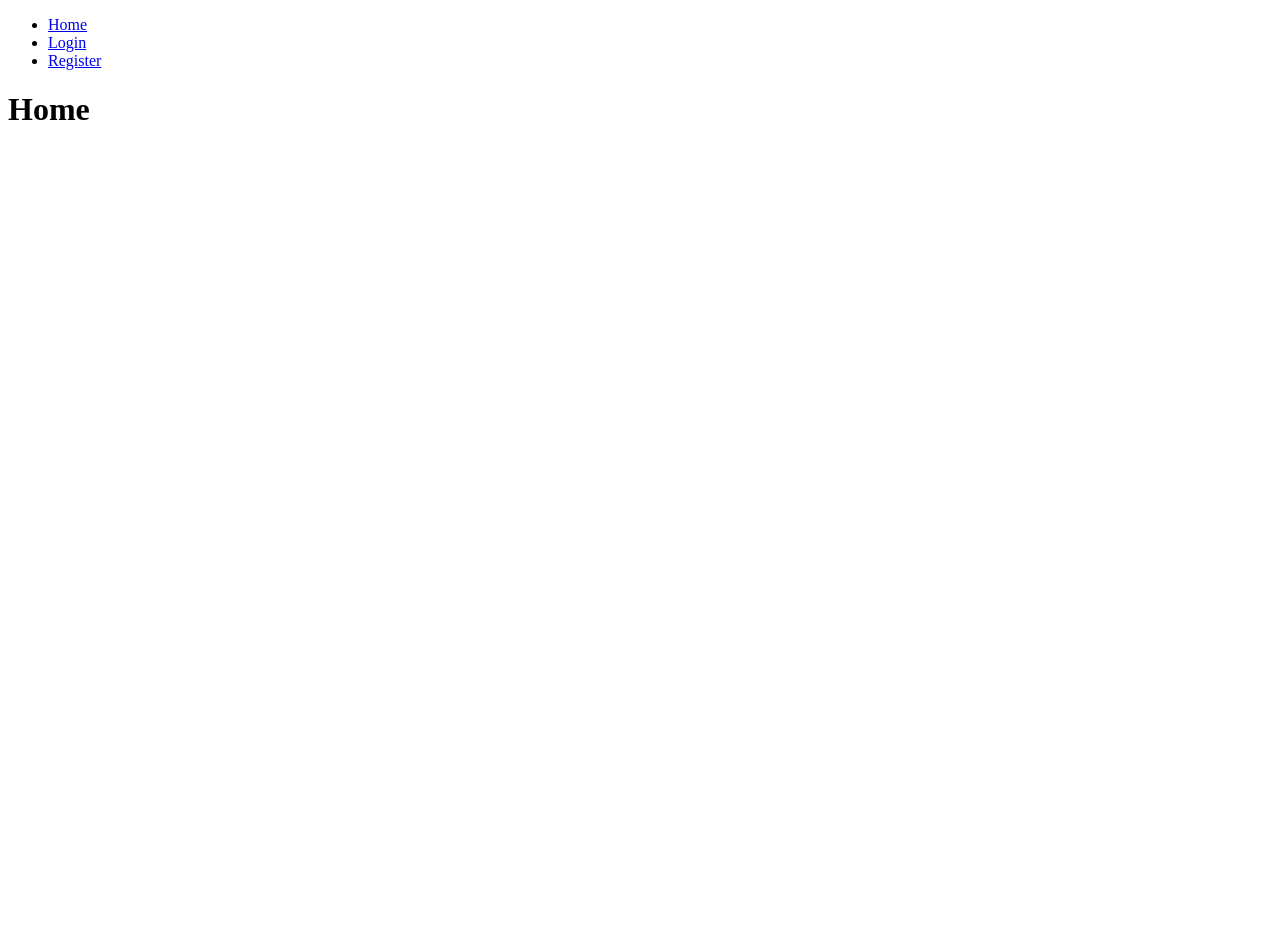
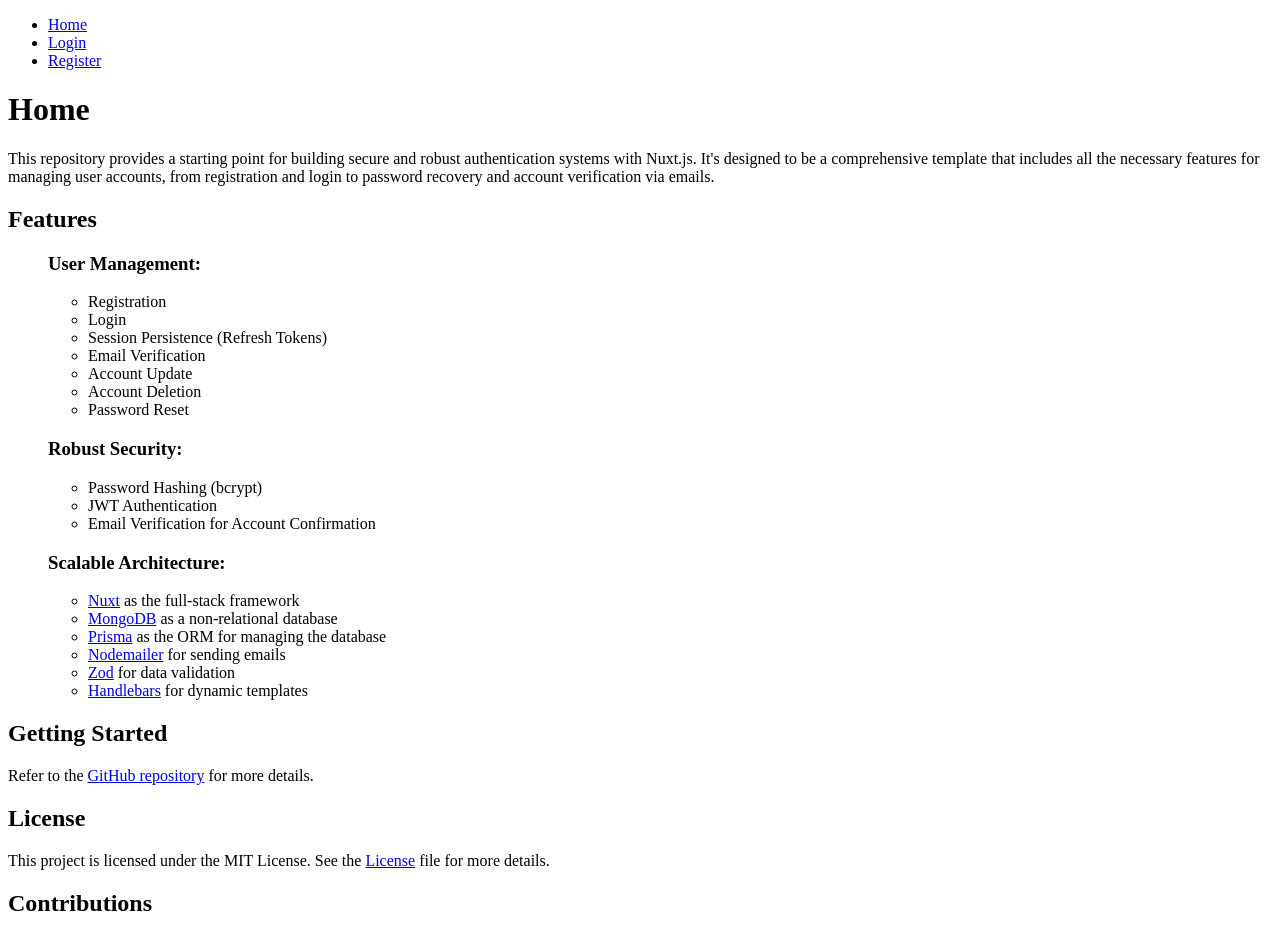
Before and after one commit to vircoding/nuxt-authentication-starter-template, a Nuxt app: page / in a window 1280 px wide. Shown: the top 937 px of the page. Before the commit the page ends 800 px from the top, so only its background shows below. Built offline with nearby package versions, Linux system fonts and the light colour scheme.

Commit message:
home view

```diff
--- a/layouts/default.vue
+++ b/layouts/default.vue
@@ -26,5 +26,10 @@
 
     <!-- Content -->
     <slot />
+
+    <!-- Footer -->
+    <footer>
+      <h5>Made by <a href="https://github.com/vircoding">@vircoding</a> 🍷🧐</h5>
+    </footer>
   </div>
 </template>
--- a/pages/index.vue
+++ b/pages/index.vue
@@ -3,5 +3,97 @@
 <template>
   <div>
     <h1>Home</h1>
+
+    <!-- Hero -->
+    <div>
+      <p>
+        This repository provides a starting point for building secure and robust authentication
+        systems with Nuxt.js. It's designed to be a comprehensive template that includes all the
+        necessary features for managing user accounts, from registration and login to password
+        recovery and account verification via emails.
+      </p>
+    </div>
+
+    <!-- Features -->
+    <div>
+      <h2>Features</h2>
+      <ul>
+        <!-- User Management -->
+        <h3>User Management:</h3>
+        <ul>
+          <li>Registration</li>
+          <li>Login</li>
+          <li>Session Persistence (Refresh Tokens)</li>
+          <li>Email Verification</li>
+          <li>Account Update</li>
+          <li>Account Deletion</li>
+          <li>Password Reset</li>
+        </ul>
+      </ul>
+
+      <!-- Robust Security -->
+      <ul>
+        <h3>Robust Security:</h3>
+        <ul>
+          <li>Password Hashing (bcrypt)</li>
+          <li>JWT Authentication</li>
+          <li>Email Verification for Account Confirmation</li>
+        </ul>
+      </ul>
+
+      <!-- Scalable Architecture -->
+      <ul>
+        <h3>Scalable Architecture:</h3>
+        <ul>
+          <li><a href="https://nuxt.com/">Nuxt</a> as the full-stack framework</li>
+          <li><a href="https://www.mongodb.com/">MongoDB</a> as a non-relational database</li>
+          <li><a href="https://www.prisma.io/">Prisma</a> as the ORM for managing the database</li>
+          <li><a href="https://nodemailer.com/">Nodemailer</a> for sending emails</li>
+          <li><a href="https://zod.dev/">Zod</a> for data validation</li>
+          <li><a href="https://handlebarsjs.com/">Handlebars</a> for dynamic templates</li>
+        </ul>
+      </ul>
+    </div>
+
+    <!-- Getting Started -->
+    <div>
+      <h2>Getting Started</h2>
+      <p>
+        Refer to the
+        <a href="https://github.com/vircoding/nuxt-authentication-starter-template"
+          >GitHub repository</a
+        >
+        for more details.
+      </p>
+    </div>
+
+    <!-- License -->
+    <div>
+      <h2>License</h2>
+      <p>
+        This project is licensed under the MIT License. See the
+        <a
+          href="https://github.com/vircoding/nuxt-authentication-starter-template/blob/main/LICENSE"
+          >License</a
+        >
+        file for more details.
+      </p>
+    </div>
+
+    <!-- Contributions -->
+    <div>
+      <h2>Contributions</h2>
+      <p>Contributions are welcome! Feel free to open an issue or submit a pull request.</p>
+    </div>
+
+    <!-- Disclaimer -->
+    <div>
+      <h2>Disclaimer</h2>
+      <p>
+        This template is intended to be a starting point to building a full-stack application. It is
+        not intended to be a complete solution. You may need to modify the code and add additional
+        features to meet your specific needs.
+      </p>
+    </div>
   </div>
 </template>
```
Also changed, not shown: 1 other file (tests, documents, lock files or other folders).
